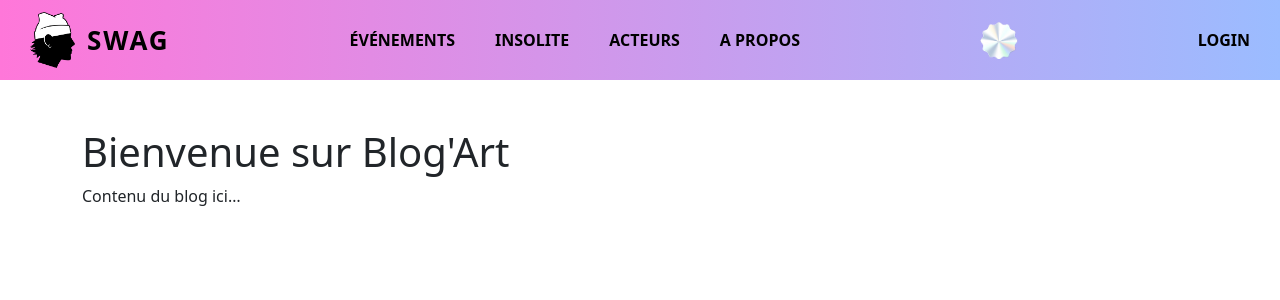
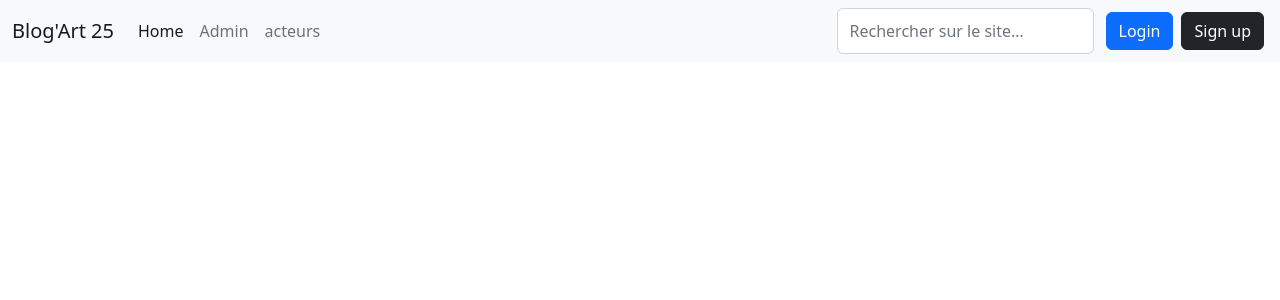
Before and after one commit to maevapiot/blogart, a PHP site: page /header.php in a window 1280 px wide. Shown: the top 300 px of the page. Run offline with PHP 8.4, Linux system fonts and the light colour scheme; a stand-in replaces the project's code that opens the database connection; some libraries are stand-ins or nearby versions.

Commit message:
modified

```diff
--- a/header.php
+++ b/header.php
@@ -4,246 +4,42 @@
     <meta charset="utf-8" />
     <meta name="viewport" content="width=device-width, initial-scale=1.0" />
     <title>Blog'Art</title>
-
-
-    <!-- Bootstrap CSS -->
-    <link href="https://cdn.jsdelivr.net/npm/bootstrap@5.2.3/dist/css/bootstrap.min.css" rel="stylesheet">
-
-
-    <!-- Favicon -->
+    <!-- Load CSS -->
+    <link rel="stylesheet" href="src/css/style.css" />
+    <!-- Bootstrap CSS only -->
+    <link href="https://cdn.jsdelivr.net/npm/bootstrap@5.2.3/dist/css/bootstrap.min.css" rel="stylesheet" integrity="sha384-rbsA2VBKQhggwzxH7pPCaAqO46MgnOM80zW1RWuH61DGLwZJEdK2Kadq2F9CUG65" crossorigin="anonymous" />
     <link rel="shortcut icon" type="image/x-icon" href="src/images/article1.png" />
-
-
-    <!-- CSS HEADER -->
-    <style>
-        body {
-            margin: 0;
-        }
-
-
-        .header {
-            background: linear-gradient(90deg, #ff77d9, #9bbcff);
-            padding: 12px 30px;
-        }
-
-
-        .header-container {
-            display: flex;
-            align-items: center;
-            justify-content: space-between;
-        }
-:root {
-    --blue: #9bbcff;
-}
-/* MENU */
-.main-nav a {
-    position: relative;
-    transition: color 0.25s ease;
-}
-
-
-/* Texte au hover */
-.main-nav a:hover {
-    color: var(--blue);
-}
-
-
-/* Soulignement animé bleu */
-.main-nav a::after {
-    content: "";
-    position: absolute;
-    left: 0;
-    bottom: -6px;
-    width: 0;
-    height: 2px;
-    background: var(--blue);
-    transition: width 0.3s ease;
-}
-
-
-.main-nav a:hover::after {
-    width: 100%;
-}
-
-
-/* Icône INSOLITE */
-.insolite i {
-    transition: transform 0.3s ease, color 0.3s ease;
-}
-
-
-.insolite:hover i {
-    transform: scale(1.15);
-    color: var(--blue);
-}
-
-
-        /* LOGO */
-        .logo {
-            display: flex;
-            align-items: center;
-            gap: 10px;
-        }
-
-
-        .logo img {
-            width: 45px;
-        }
-
-
-        .logo span {
-            font-size: 26px;
-            font-weight: 800;
-            letter-spacing: 2px;
-            color: #000;
-        }
-.logo {
-    display: flex;
-    align-items: center;
-    gap: 12px;
-    text-decoration: none;
-}
-
-
-.logo span {
-    color: #000;
-}
-.logo:hover {
-    opacity: 0.85;
-}
-
-
-        /* MENU */
-        .main-nav {
-            display: flex;
-            gap: 40px;
-        }
-
-
-        .main-nav a {
-            text-decoration: none;
-            font-weight: 600;
-            color: #000;
-        }
-
-
-        .main-nav a:hover {
-            opacity: 0.7;
-        }
-
-
-        /* ICON */
-      .header-icon img {
-    width: 38px;
-    height: auto;
-    display: block;
-}
-.header-icon img:hover {
-    opacity: 0.7;
-    cursor: pointer;
-}
-
-
-
-
-        /* LOGIN */
-        .auth a {
-            text-decoration: none;
-            font-weight: 600;
-            color: #000;
-        }
-        .login-btn {
-    text-decoration: none;
-    font-weight: 600;
-    color: #000;
-    transition: color 0.25s ease;
-}
-
-
-
-
-
-
-
-
-        /* RESPONSIVE */
-        @media (max-width: 768px) {
-            .header-container {
-                flex-direction: column;
-                gap: 15px;
-            }
-
-
-            .main-nav {
-                gap: 20px;
-            }
-        }
-    </style>
 </head>
-
-
 <?php
+//load config
 require_once 'config.php';
 ?>
-
-
 <body>
-
-
-<header class="header">
-    <div class="header-container">
-
-
-        <!-- Logo -->
-      <a href="/BLOGART26" class="logo">
-    <img src="/src/images/logo-swag.png" alt="Logo SWAG">
-    <span>SWAG</span>
-</a>
-
-
-
-
-
-
-        <!-- Menu -->
-        <nav class="main-nav">
-            <a href="#">ÉVÉNEMENTS</a>
-            <a href="#">INSOLITE</a>
-            <a href="#">ACTEURS</a>
-             <a href="#">A PROPOS</a>
-        </nav>
-
-
-        <!-- Icône -->
-        <div class="header-icon">
-    <a href="/BLOGART26" class="header-icon">
-    <img src="/src/images/icon-star.png" alt="Recherche">
-</a>
-
-
-</div>
-
-
-
-
-        <!-- Login -->
-       <a href="/views/backend/security/login.php" class="login-btn">
-    LOGIN
-</a>
-
-
-
-
+<nav class="navbar navbar-expand-lg bg-light">
+  <div class="container-fluid">
+    <a class="navbar-brand" href="#">Blog'Art 25</a>
+    <button class="navbar-toggler" type="button" data-bs-toggle="collapse" data-bs-target="#navbarNav" aria-controls="navbarNav" aria-expanded="false" aria-label="Toggle navigation">
+      <span class="navbar-toggler-icon"></span>
+    </button>
+    <div class="collapse navbar-collapse" id="navbarNav">
+      <ul class="navbar-nav">
+        <li class="nav-item">
+          <a class="nav-link active" aria-current="page" href="/">Home</a>
+        </li>
+        <li class="nav-item">
+          <a class="nav-link" href="/views/backend/dashboard.php">Admin</a>
+          <li class="nav-item">
+          <a class="nav-link" href="/views/frontend/actors.php">acteurs</a>
+        </li>
+      </ul>
     </div>
-</header>
-
-
-<!-- CONTENU DU SITE -->
-<main class="container mt-5">
-    <h1>Bienvenue sur Blog'Art</h1>
-    <p>Contenu du blog ici…</p>
-</main>
-
-
-</body>
-</html>
+    <!--right align-->
+    <div class="d-flex">
+      <form class="d-flex" role="search">
+          <input class="form-control me-2" type="search" placeholder="Rechercher sur le site…" aria-label="Search" >
+      </form>
+      <a class="btn btn-primary m-1" href="/views/backend/security/login.php" role="button">Login</a>
+      <a class="btn btn-dark m-1" href="/views/backend/security/signup.php" role="button">Sign up</a>
+    </div>
+  </div>
+</nav>
```
Also changed, not shown: index.php (+46 -128 lines), views/frontend/actors.php (+24 -15 lines), src/uploads/Image 4.jpeg (added).
